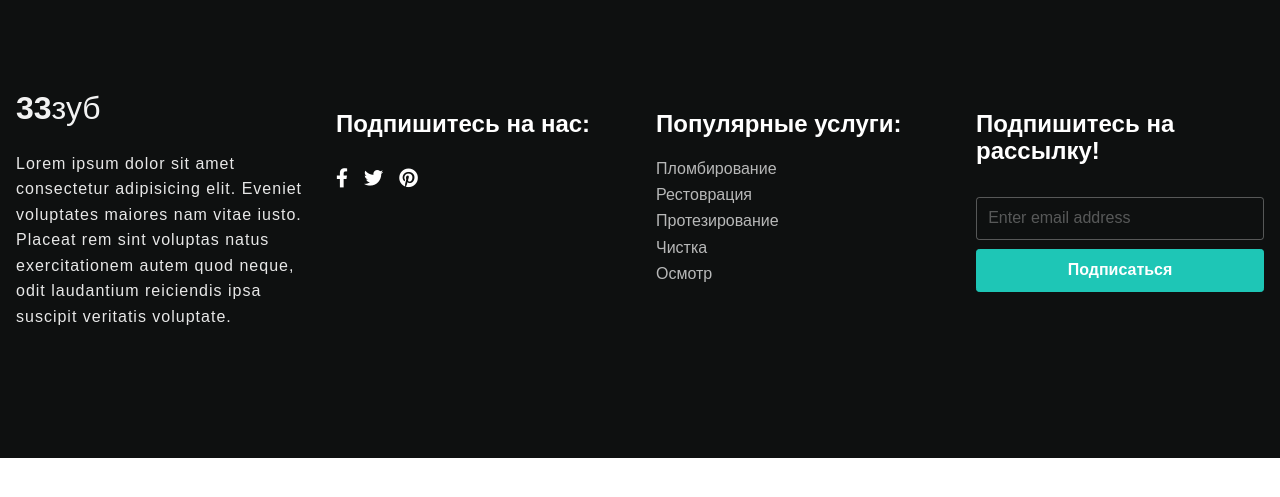
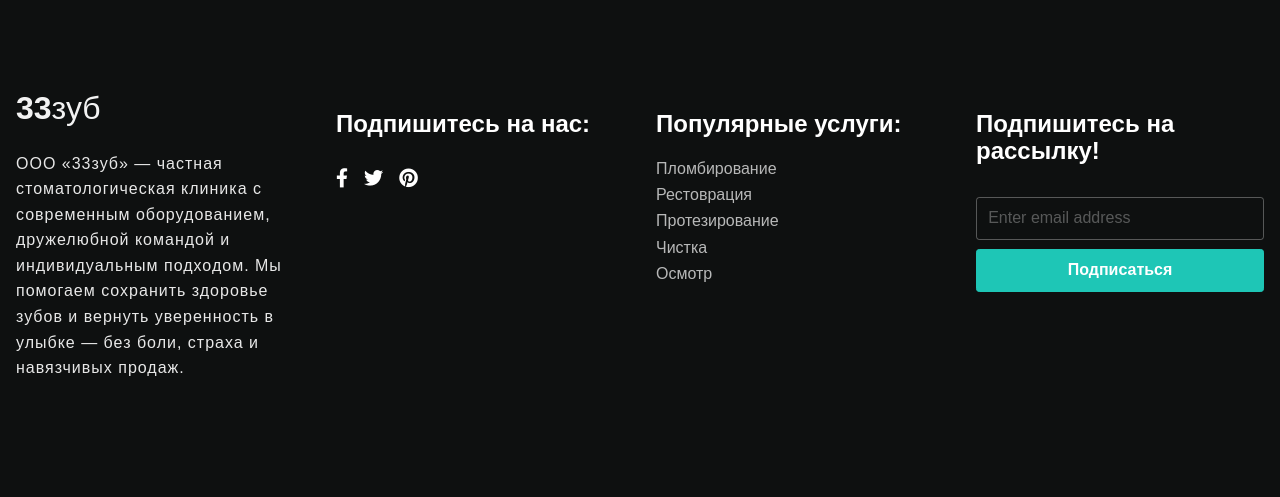
Before and after one commit to cherrry-rin/33teeth.github.io, a plain HTML site: page index.html in a window 1280 px wide. Shown: the part 4917-5414 px from the top of the page. Before the commit the page ends 5375 px from the top, so only its background shows below. Drawn offline with Linux system fonts and the light colour scheme; a web font is replaced by a local one.

Commit message:
index.html

```diff
--- a/index.html
+++ b/index.html
@@ -252,7 +252,7 @@
                     <a href = "index.html" class = "site-brand">
                         33<span>зуб</span>
                     </a>
-                    <p class = "text">Lorem ipsum dolor sit amet consectetur adipisicing elit. Eveniet voluptates maiores nam vitae iusto. Placeat rem sint voluptas natus exercitationem autem quod neque, odit laudantium reiciendis ipsa suscipit veritatis voluptate.</p>
+                    <p class = "text">ООО «33зуб» — частная стоматологическая клиника с современным оборудованием, дружелюбной командой и индивидуальным подходом. Мы помогаем сохранить здоровье зубов и вернуть уверенность в улыбке — без боли, страха и навязчивых продаж.</p>
                 </div>
 
                 <div class = "footer-item">
```
